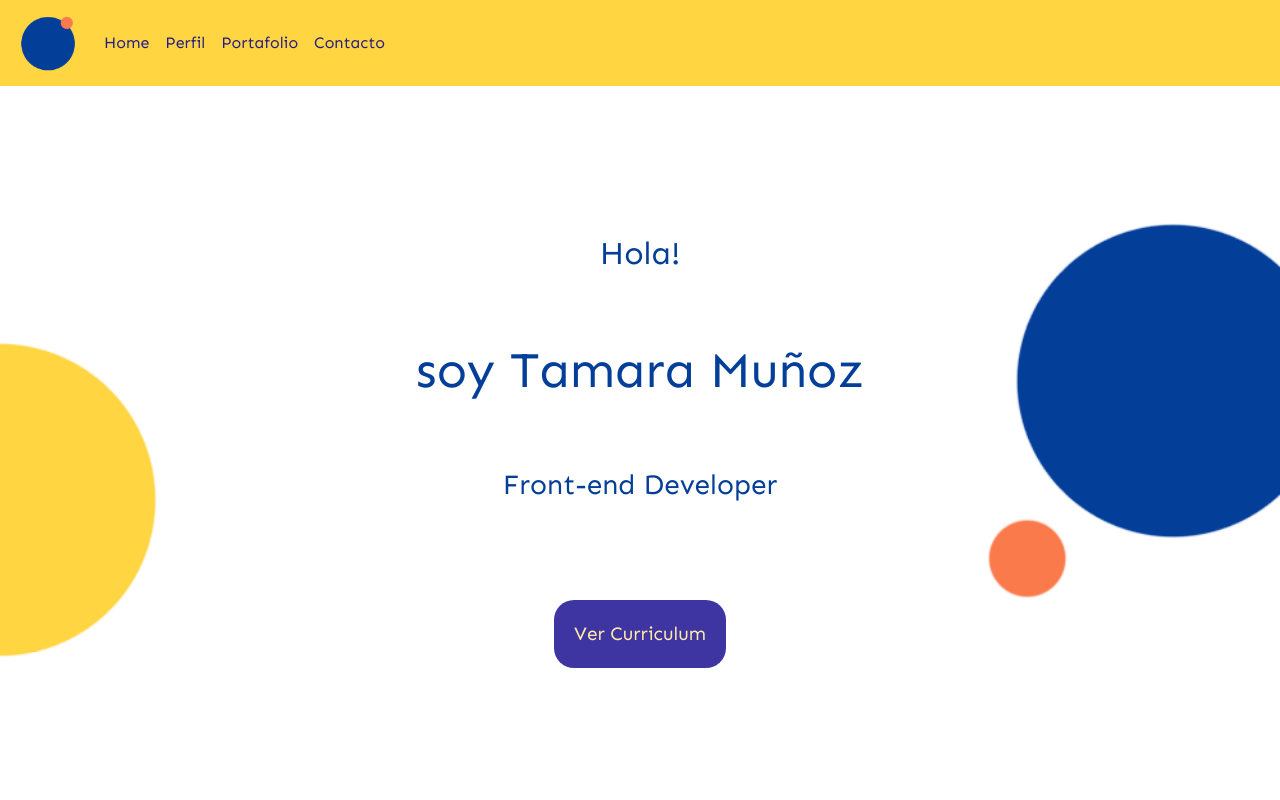
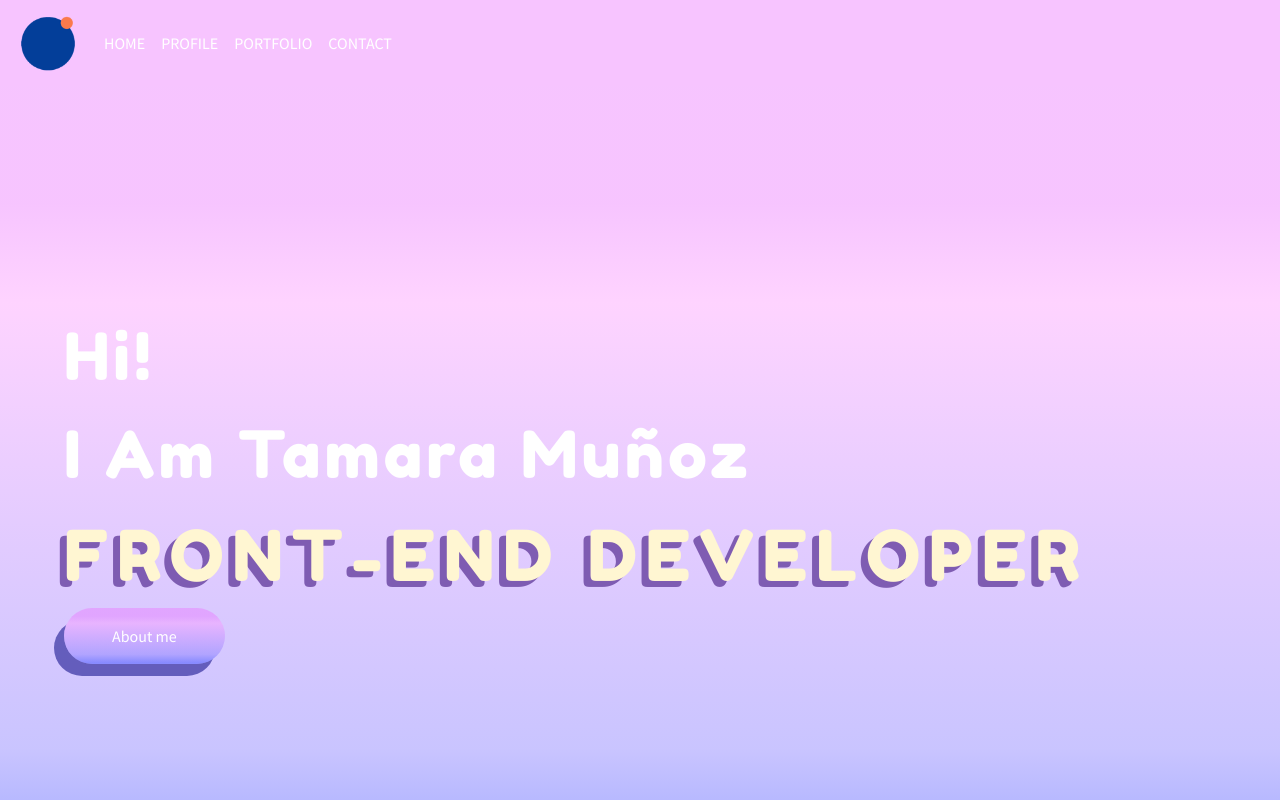
Before and after one commit to tamaramunoz/Portfolio-react, a React (Create React App) app: page / in a window 1280 px wide. Built offline with nearby package versions, Linux system fonts and the light colour scheme.

Commit message:
feat: new styles for home page

```diff
--- a/package.json
+++ b/package.json
@@ -16,7 +16,8 @@
     "react-router-dom": "^5.1.2",
     "react-scripts": "3.4.0",
     "react-spring": "^8.0.27",
-    "sass": "^1.32.8"
+    "sass": "^1.32.8",
+    "styled-components": "^6.0.7"
   },
   "scripts": {
     "start": "react-scripts start",
--- a/public/index.html
+++ b/public/index.html
@@ -22,7 +22,6 @@
       work correctly both with client-side routing and a non-root public URL.
       Learn how to configure a non-root public URL by running `npm run build`.
     -->
-    <link href="https://fonts.googleapis.com/css?family=Sen&display=swap" rel="stylesheet">
   <title>Tamara Muñoz</title>
 </head>
 
--- a/src/App.css
+++ b/src/App.css
@@ -1,79 +1,23 @@
 *{
   padding: 0;
   margin: 0;
-  background-attachment: fixed;
-  background-repeat: no-repeat;
-  background-size: cover;
 }
 
-body {
-  height: 100%;
+#root {
+  min-height: 100vh;
+  height: 100vh;
+  overflow: auto;
+  min-width: 100vw;
+  width: 100%;
 }
 
 .nav {
-  background-color: #ffd542;
-  font-family: 'Sen', sans-serif;
-
+  background-color: #eb73ff6b;
+  font-family: 'Source Sans Pro', sans-serif;
 }
 
 .navbar-light .navbar-nav .nav-link {
-  color: #271e85!important;
-}
-
-.background-white {
-    background-color: #ffffff;
-  }
-
-  .background-blue {
-    background-color: #2d98da;
-  }
-
-.subtitle {
-    font-family: 'Sen', sans-serif;
-    padding: 30px;
-    text-align: center;
-    font-size: 50px;
-    color: #033e99;
-}
-
-.home-container {
-  display: flex;
-  flex-direction: column;
-  justify-content: center;
-  align-items: center;
-}
-
-.hi {
-  font-family: 'Sen', sans-serif;
-  padding: 30px;
-  color: #033e99;
-  text-align: center;
-}
-
-.im {
-  font-family: 'Sen', sans-serif;
-  padding: 30px;
-  font-size: 50px;
-  color: #033e99;
-  text-align: center;
-}
-
-.btn-cv {
-  margin-top: 60px;
-  padding: 20px;
-  border-radius: 20px;
-  border-style: none;
-  background-color: #3e35a2;
-  color: #ffeba8;
-  font-size: 19px;
-  font-family: 'Sen', sans-serif;
-}
-
-.front {
-  font-family: 'Sen', sans-serif;
-  padding: 30px;
-  color: #033e99;
-  text-align: center;
+  color: var(--primary-color) !important;
 }
 
 .profile {
--- a/src/App.js
+++ b/src/App.js
@@ -2,7 +2,7 @@ import React, {Fragment} from 'react';
 import { BrowserRouter as Router, Route, Link } from "react-router-dom";
 import { Navbar, Nav } from 'react-bootstrap'
 import icono from './images/icono-portafolio.png'
-import Home from './components/Home'
+import Home from './components/home/Home'
 import Profile from './components/Profile';
 import Experience from './components/Experience';
 import Contact from './components/Contact';
@@ -18,16 +18,16 @@ function App() {
           <Navbar.Collapse id="basic-navbar-nav">
             <Nav className="mr-auto">
               <li className="nav-item">
-                <Link to="/" className="nav-link">Home</Link>
+                <Link to="/" className="nav-link">HOME</Link>
               </li>
               <li className="nav-item">
-                <Link to="/profile" className="nav-link">Perfil</Link>
+                <Link to="/profile" className="nav-link">PROFILE</Link>
               </li>
               <li className="nav-item">
-                <Link to="/portfolio" className="nav-link">Portafolio</Link>
+                <Link to="/portfolio" className="nav-link">PORTFOLIO</Link>
               </li>
               <li className="nav-item">
-                <Link to="/contact" className="nav-link">Contacto</Link>
+                <Link to="/contact" className="nav-link">CONTACT</Link>
               </li>
             </Nav>
           </Navbar.Collapse>
--- /dev/null
+++ b/src/assets/fonts.scss
@@ -0,0 +1,9 @@
+@import url('https://fonts.googleapis.com/css2?family=Fredoka+One&family=Source+Sans+Pro&display=swap');
+
+body {
+  margin: 0;
+  padding: 0;
+  --primary-color: #fff;
+  --yellow: #fff6d2;
+  --purple: #463997;
+}
--- a/src/components/Home.jsx
+++ /dev/null
@@ -1,28 +0,0 @@
-import React, { Fragment } from 'react'
-import Background from '../images/fondo-home.png'
-import CVTamara from '../images/Tamara-2020.pdf'
-
-let sectionStyle = {
-    width: "100%",
-    height: "700px",
-    backgroundImage: `url(${Background})`
-  };
-
-const Home = () => {
-    return (
-        <Fragment>
-            <div style={ sectionStyle } className="home-container">
-                <h2 className="hi">Hola!</h2>
-                <h1 className="im">soy Tamara Muñoz</h1>
-                <h3 className="front"> Front-end Developer </h3>
-
-                <a href={CVTamara} target="blank">
-                    <button className="btn-cv">Ver Curriculum</button>
-                </a>
-
-            </div>
-        </Fragment>
-    );
-}
-
-export default Home;
--- /dev/null
+++ b/src/components/home/Home.jsx
@@ -0,0 +1,26 @@
+import React from 'react';
+import {Link} from 'react-router-dom';
+
+import {
+  HomeContainer,
+  NameTitle,
+  SubTitle,
+  MainButton,
+} from './Home.style';
+
+
+const Home = () => {
+  return (
+    <HomeContainer>
+      <NameTitle>Hi!</NameTitle>
+      <NameTitle>I Am Tamara Muñoz</NameTitle>
+      <SubTitle>FRONT-END DEVELOPER</SubTitle>
+
+      <Link to="/profile">
+        <MainButton>About me</MainButton>
+      </Link>
+    </HomeContainer>
+  );
+}
+
+export default Home;
--- /dev/null
+++ b/src/components/home/Home.style.js
@@ -0,0 +1,46 @@
+import styled from 'styled-components';
+
+export const HomeContainer = styled.div`
+  height: 100%;
+  display: flex;
+  flex-direction: column;
+  justify-content: center;
+  align-items: flex-start;
+  background: #EB73FF6B;
+  background: linear-gradient(180deg, rgba(235, 115, 255, 0.42) 14.68%, rgba(253, 151, 255, 0.42) 27.19%, rgba(127, 115, 255, 0.42) 82.85%, rgba(33, 55, 255, 0.42) 97.18%);
+  background: -moz-linear-gradient(top, #EB73FF6B, #2138FF6B);
+  background: linear-gradient(180deg, rgba(235, 115, 255, 0.42) 14.68%, rgba(253, 151, 255, 0.42) 27.19%, rgba(127, 115, 255, 0.42) 82.85%, rgba(33, 55, 255, 0.42) 97.18%);
+  padding-left: 4rem;
+`;
+
+export const NameTitle = styled.div`
+  font-family: Fredoka One;
+  font-size: 65px;
+  font-weight: 400;
+  letter-spacing: 0.06em;
+  text-align: left;
+  color: var(--primary-color);
+`;
+
+export const SubTitle = styled.div`
+  font-family: Fredoka One;
+  font-size: 70px;
+  font-weight: 400;
+  letter-spacing: 0.125em;
+  text-align: left;
+  color: var(--yellow);
+  text-shadow: -7px 6px 0px rgba(113, 76, 166, 0.87);
+`;
+
+export const MainButton = styled.div`
+  color: var(--primary-color);
+  background: #548455c9
+  background: linear-gradient(180deg, rgba(235, 115, 255, 0.42) 14.68%, rgba(253, 151, 255, 0.42) 27.19%, rgba(127, 115, 255, 0.42) 82.85%, rgba(33, 55, 255, 0.42) 97.18%);
+  background: -moz-linear-gradient(top, #EB73FF6B, #2138FF6B);
+  background: linear-gradient(180deg, rgba(235, 115, 255, 0.42) 14.68%, rgba(253, 151, 255, 0.42) 27.19%, rgba(127, 115, 255, 0.42) 82.85%, rgba(33, 55, 255, 0.42) 97.18%);
+  border: none;
+  box-shadow: -10px 12px 0px rgba(14, 12, 136, 0.56);
+  border-radius: 50px;
+  padding: 1rem 3rem;
+  font-family: 'Source Sans Pro', sans-serif;
+`;
--- a/src/index.js
+++ b/src/index.js
@@ -2,6 +2,6 @@ import React from 'react';
 import ReactDOM from 'react-dom';
 import App from './App';
 import 'bootstrap/dist/css/bootstrap.min.css';
-
+import './assets/fonts.scss';
 
 ReactDOM.render(<App />, document.getElementById('root'));
```
Also changed, not shown: 2 other files (tests, documents, lock files or other folders).
